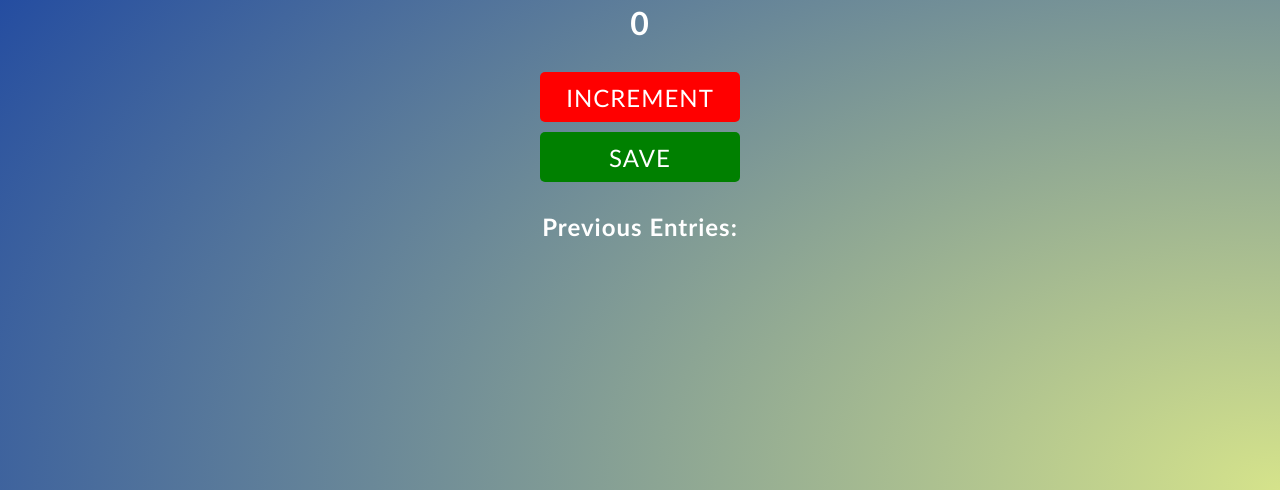
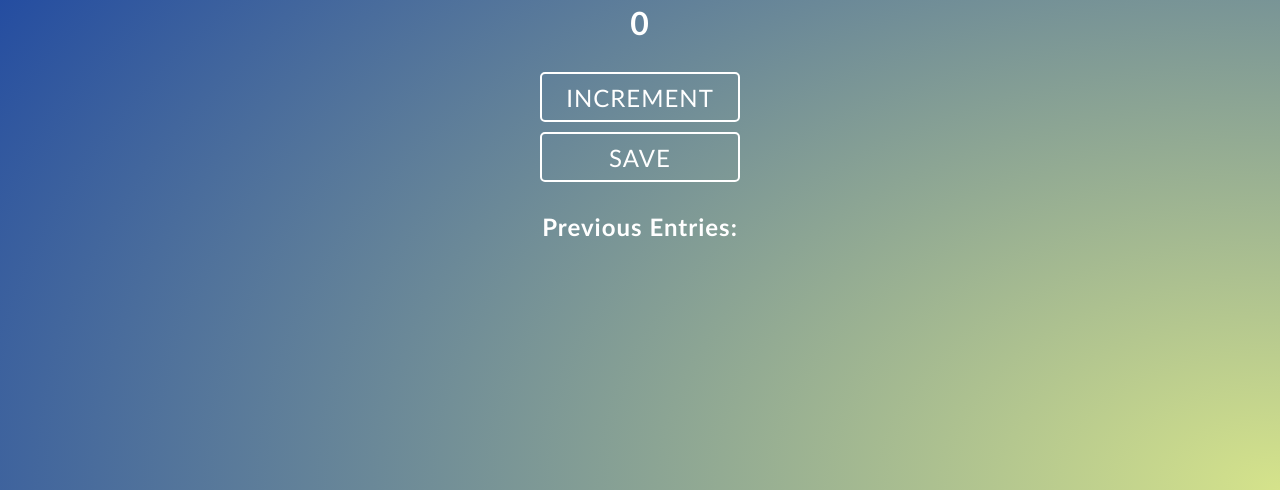
Before and after one commit to YoussefSayed2421/counter, a plain HTML site: page index.html in a window 1280 px wide. Shown: the part 310-800 px from the top of the page. Drawn offline with Linux system fonts and the light colour scheme.

Commit message:
Add files via upload

```diff
--- a/style.css
+++ b/style.css
@@ -41,31 +41,19 @@ body {
 
 .counter button {
   color: white;
+  background-color: transparent;
   width: 200px;
   height: 50px;
-  border: none;
+  border: 2.5px solid #fff;
   border-radius: 5px;
   font-size: 1.5rem;
-  transition: 0.1s linear;
+  transition: 0.3s linear;
   margin: 5px 0;
+  cursor: pointer;
 }
 
-#increment-btn {
-  background-color: red;
-}
-
-#increment-btn:hover {
-  background: darkred;
-  transform: scale(1.025);
-}
-
-#save-btn {
-  background-color: green;
-}
-
-#save-btn:hover {
-  background-color: darkgreen;
-  transform: scale(1.025);
+.counter button:hover {
+  transform: scale(1.05);
 }
 
 #save-el {
```
